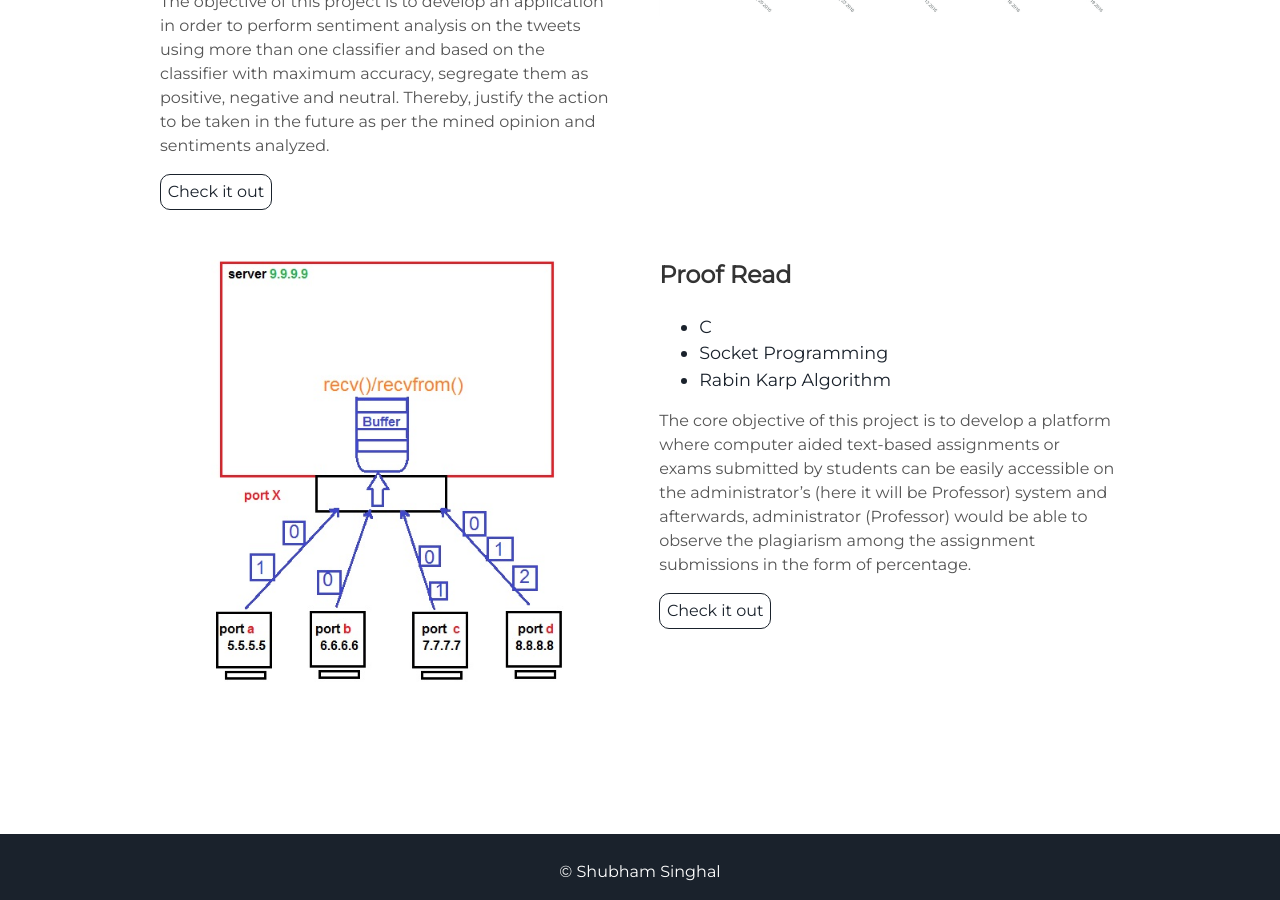
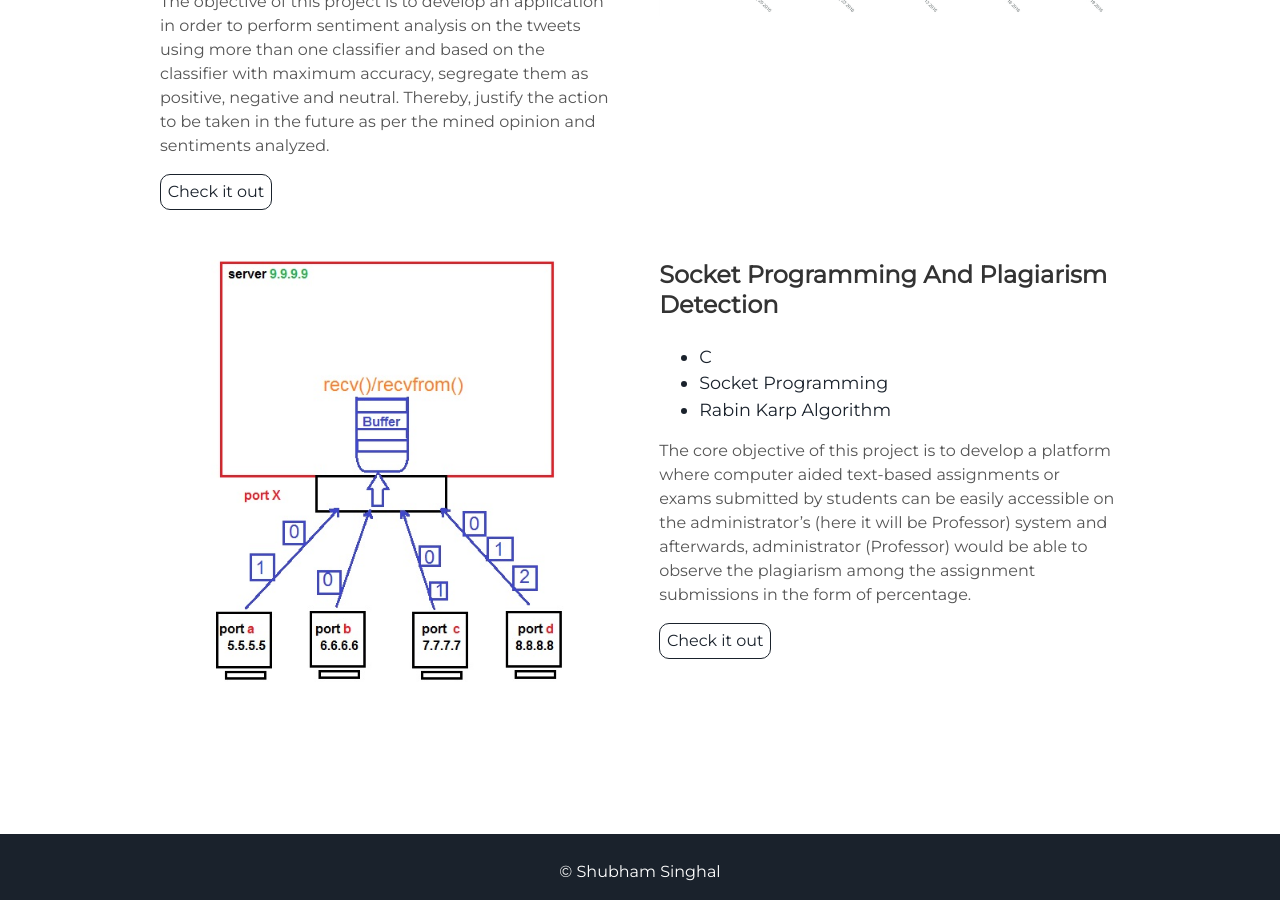
Before and after one commit to cseshubhamsinghal/cseshubhamsinghal.github.io, a Jekyll site: the page built from index.html, in a window 1280 px wide and 900 px high, scrolled down 1770 px. Built offline with Jekyll 4.4.1, drawn with Linux system fonts in a browser that asks for light colours.

Commit message:
Update projects.html

```diff
--- a/_includes/projects.html
+++ b/_includes/projects.html
@@ -21,7 +21,7 @@
     <img alt="socket programming and plagiarism detection" src="{{ "/assets/img/socket.jpg" | prepend: site.baseurl }}" />
   </div>
   <div class="contents-right">
-    <h3> Proof Read </h3>
+    <h3> Socket Programming And Plagiarism Detection </h3>
     <ul>
       <li> C </li>
       <li> Socket Programming </li>
```
